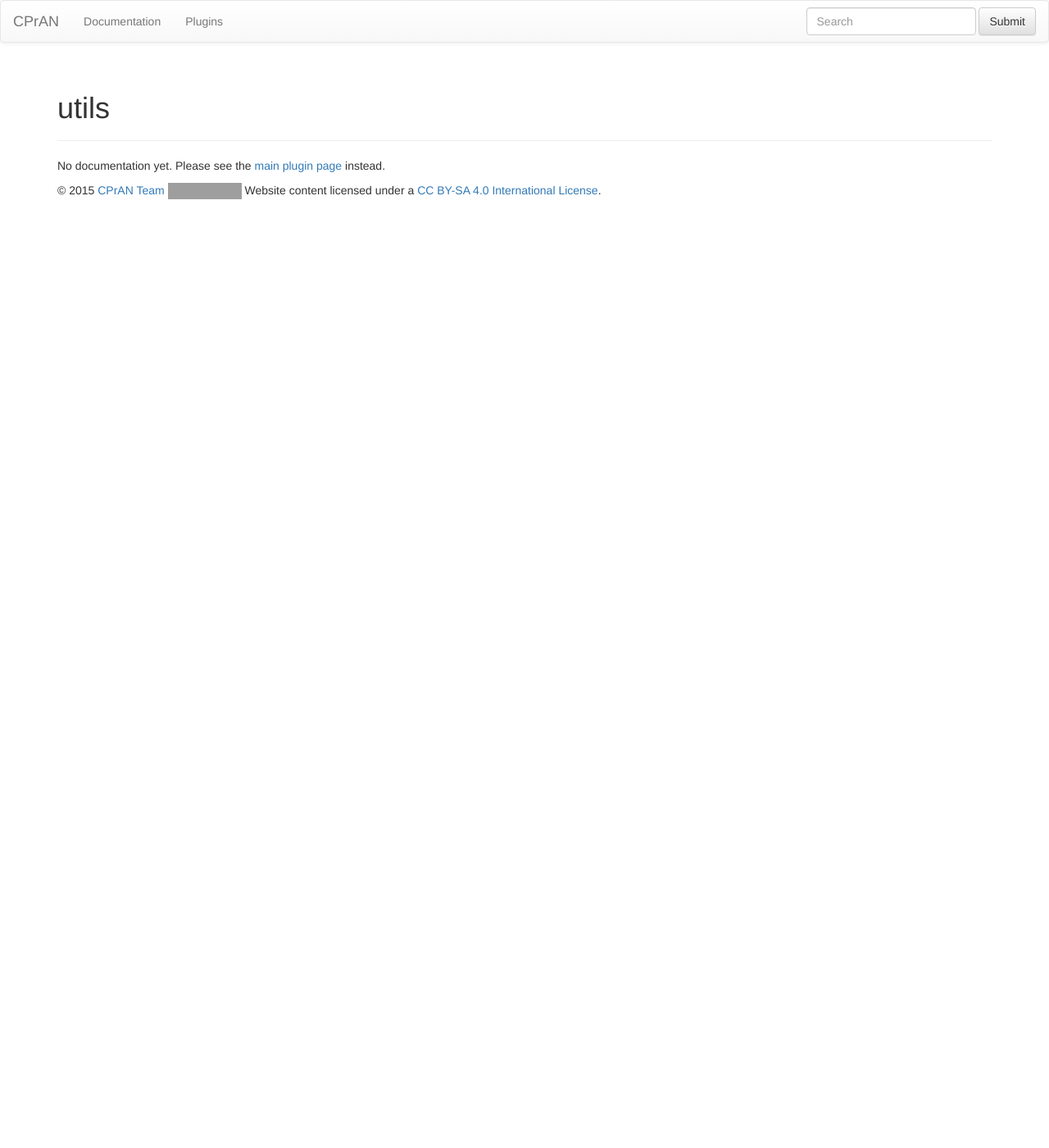
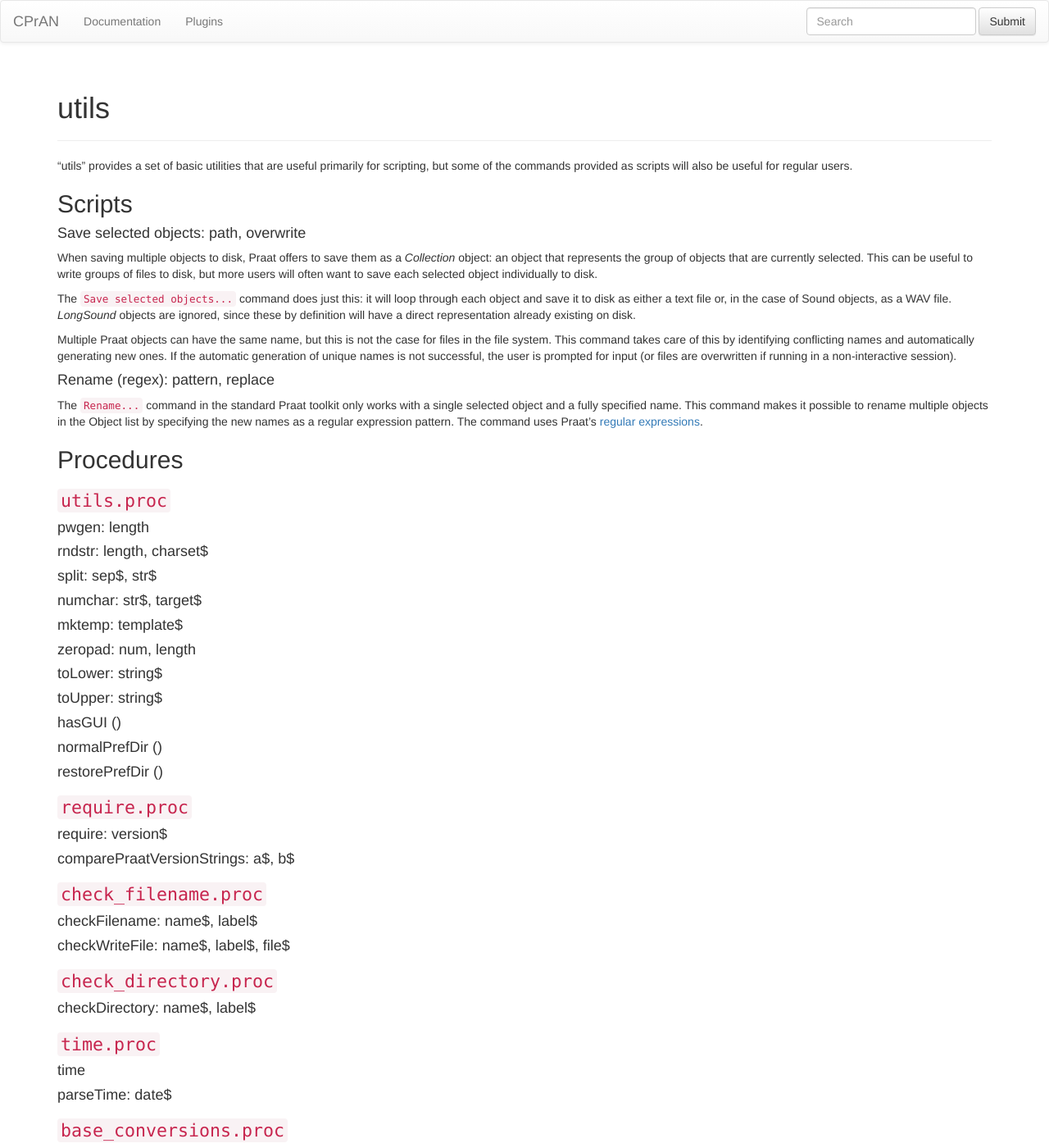
Before and after one commit to jjatria/cpran-www, a Jekyll site: the page built from docs/plugins/utils/index.md, in a window 1280 px wide and 1400 px high. Shown: the whole window at 82% size. Built offline with Jekyll 4.4.1, drawn with Linux system fonts in a browser that asks for light colours; nearby versions of some CDN libraries; library files that are not in the unit come from our copies; comment, search, counter and statistics services are not loaded; some of the changed text lies outside the part shown; grey boxes are pictures that could not be loaded.

Commit message:
Added partial documentation for utils

```diff
--- a/docs/plugins/utils/index.md
+++ b/docs/plugins/utils/index.md
@@ -5,6 +5,102 @@ title: utils
 ---
 {% include JB/setup %}
 
-No documentation yet. Please see the [main plugin page][] instead.
+"utils" provides a set of basic utilities that are useful primarily for
+scripting, but some of the commands provided as scripts will also be useful for
+regular users.
 
-[main plugin page]: {{ BASE_PATH }}/plugins/{{ page.title }}
+## Scripts
+
+#### Save selected objects: path, overwrite
+
+When saving multiple objects to disk, Praat offers to save them as a
+_Collection_ object: an object that represents the group of objects that are
+currently selected. This can be useful to write groups of files to disk, but
+more users will often want to save each selected object individually to disk.
+
+The `Save selected objects...` command does just this: it will loop through each
+object and save it to disk as either a text file or, in the case of Sound
+objects, as a WAV file. _LongSound_ objects are ignored, since these by
+definition will have a direct representation already existing on disk.
+
+Multiple Praat objects can have the same name, but this is not the case for
+files in the file system. This command takes care of this by identifying
+conflicting names and automatically generating new ones. If the automatic
+generation of unique names is not successful, the user is prompted for input
+(or files are overwritten if running in a non-interactive session).
+
+#### Rename (regex): pattern, replace
+
+The `Rename...` command in the standard Praat toolkit only works with a single
+selected object and a fully specified name. This command makes it possible to
+rename multiple objects in the Object list by specifying the new names as a
+regular expression pattern. The command uses Praat's
+[regular expressions][regex].
+
+[regex]: http://www.fon.hum.uva.nl/praat/manual/Regular_expressions.html
+
+## Procedures
+
+### `utils.proc`
+
+#### pwgen: length
+
+#### rndstr: length, charset$
+
+#### split: sep$, str$
+
+#### numchar: str$, target$
+
+#### mktemp: template$
+
+#### zeropad: num, length
+
+#### toLower: string$
+
+#### toUpper: string$
+
+#### hasGUI ()
+
+#### normalPrefDir ()
+
+#### restorePrefDir ()
+
+### `require.proc`
+
+#### require: version$
+
+#### comparePraatVersionStrings: a$, b$
+
+### `check_filename.proc`
+
+#### checkFilename: name$, label$
+
+#### checkWriteFile: name$, label$, file$
+
+### `check_directory.proc`
+
+#### checkDirectory: name$, label$
+
+### `time.proc`
+
+#### time
+
+#### parseTime: date$
+
+### `base_conversions.proc`
+
+#### hex2dec: num$
+
+#### oct2dec: num$
+
+#### bin2dec: num$
+
+#### dec2hex: num
+
+#### dec2oct: num
+
+#### dec2bin: num
+
+#### n2dec: num$, base
+
+#### dec2n: num, base
```
Also changed, not shown: docs/index.md (+1 -0 lines).
